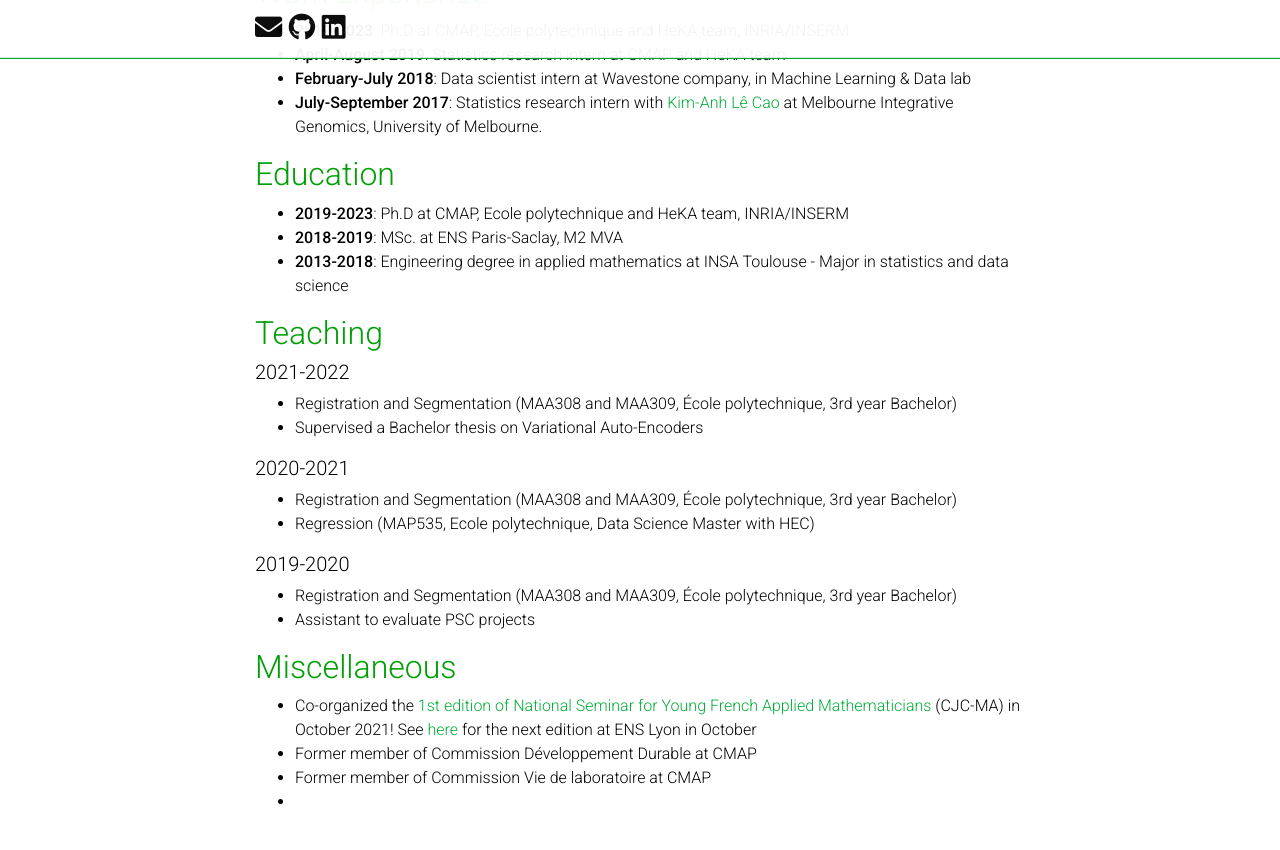
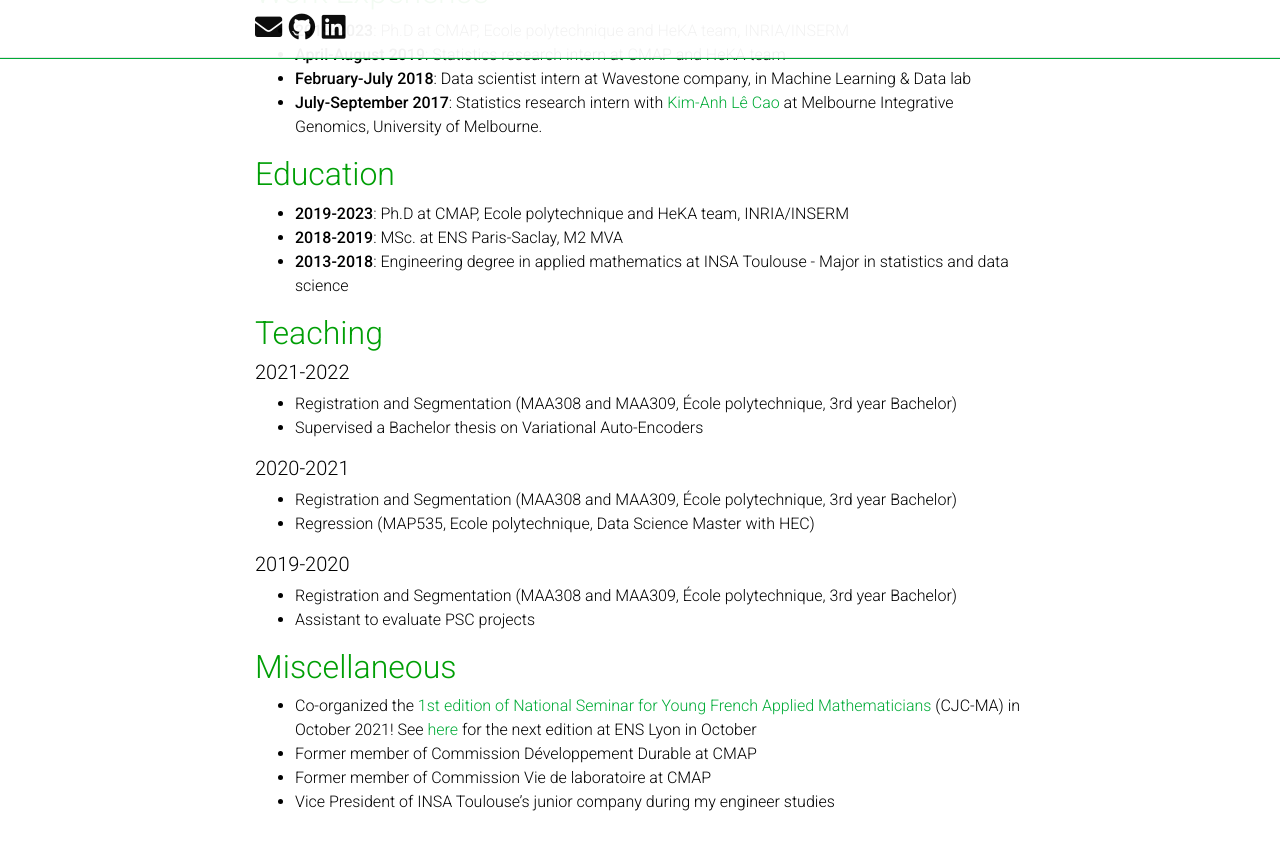
Before and after one commit to SolangeP/SolangeP.github.io, a Jekyll site: the page built from _pages/about.md, in a window 1280 px wide and 900 px high, scrolled down 1141 px. Shown: the top 850 px of the window. Built offline with Jekyll 4.4.1, drawn with Linux system fonts in a browser that asks for light colours; full-size pictures stand in for the smaller copies a plugin makes; emoji names are drawn with the system emoji font; comment, search, counter and statistics services are not loaded; a style sheet for code colours, icons or effects is not loaded.

Commit message:
change about

```diff
--- a/_pages/about.md
+++ b/_pages/about.md
@@ -70,4 +70,4 @@ bio:  I have a Ph.D in applied mathematics, and especially statistics and machin
 - Co-organized the [1st edition of National Seminar for Young French Applied Mathematicians](https://cjc-ma2021.github.io/) (CJC-MA) in October 2021! See [here](https://cjc-ma2024.sciencesconf.org/) for the next edition at ENS Lyon in October
 - Former member of Commission Développement Durable at CMAP
 - Former member of Commission Vie de laboratoire at CMAP
--
+- Vice President of INSA Toulouse's junior company during my engineer studies
```
